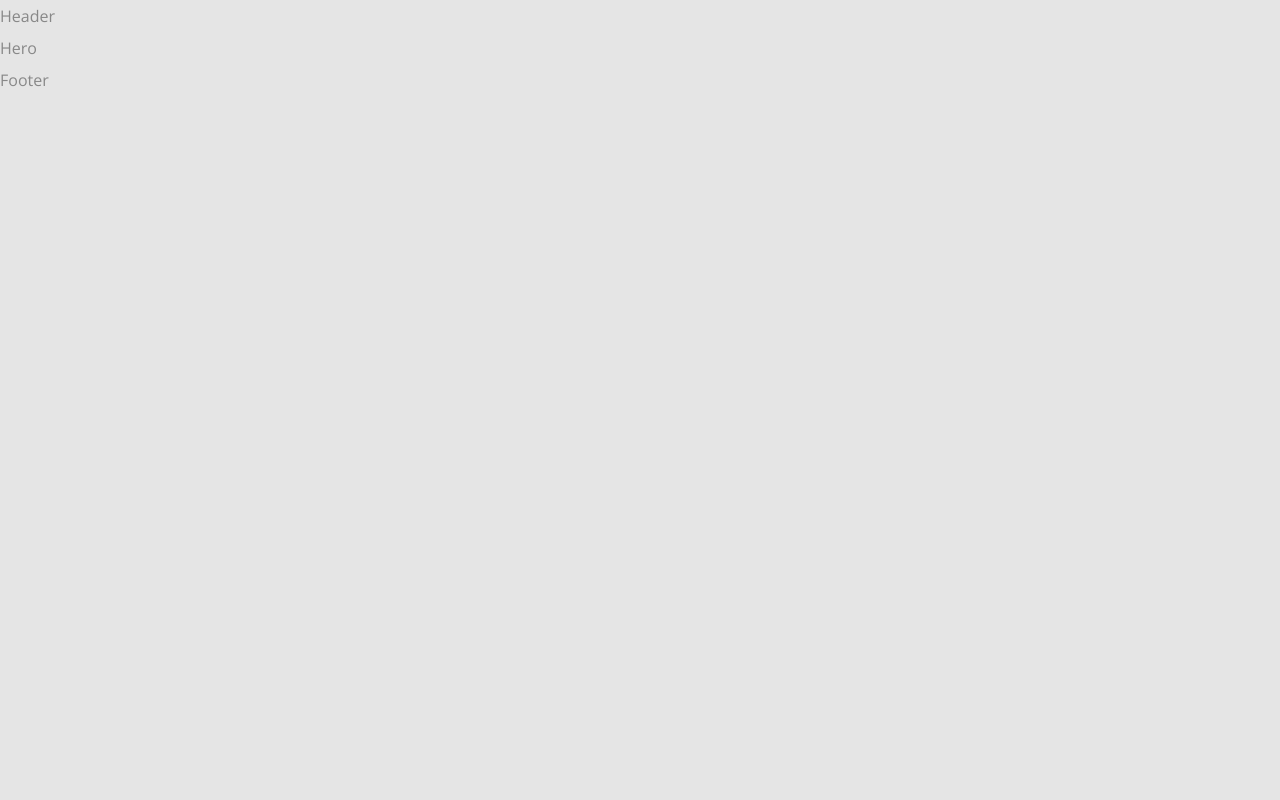
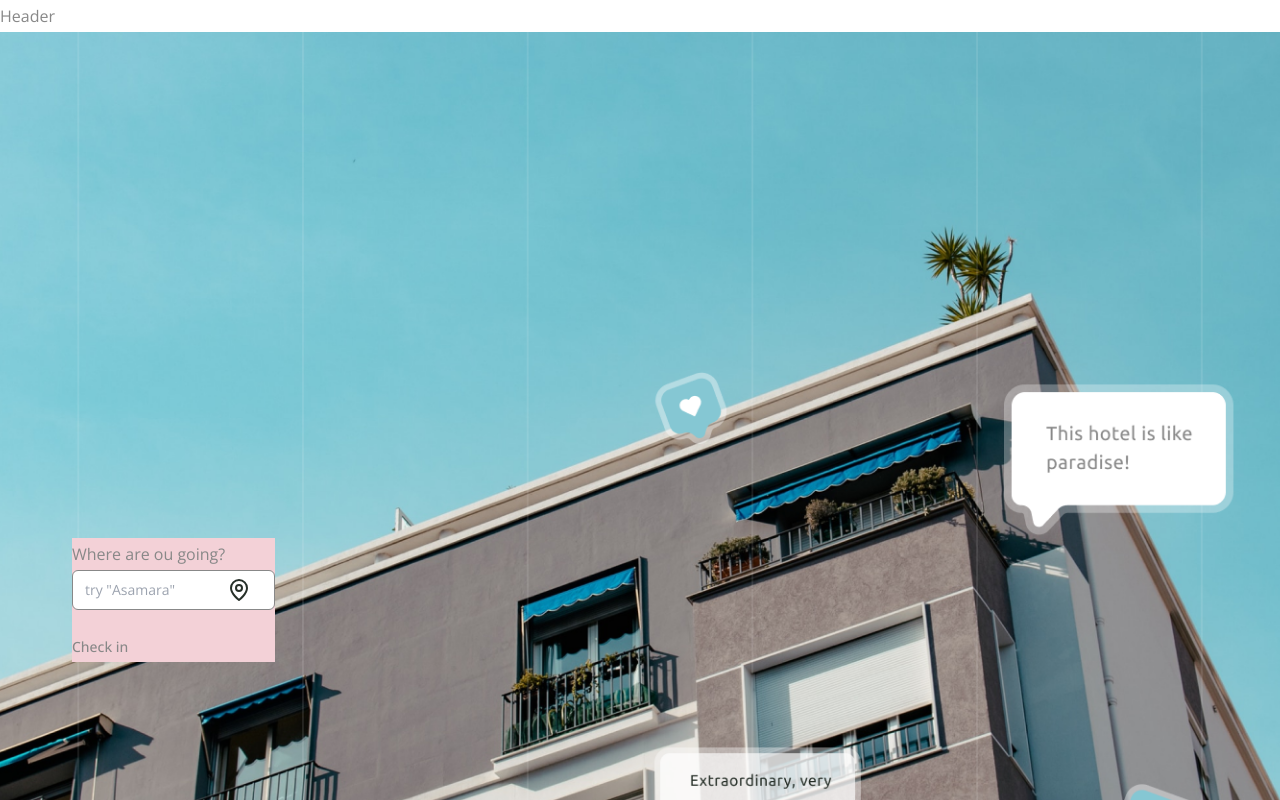
Before and after one commit to jossi30/hotely, a Next.js app: page / in a window 1280 px wide. Shown: the top 800 px of the page. Built offline with nearby package versions, Linux system fonts and the light colour scheme.

Commit message:
added and intialized a search box component

```diff
--- a/app/page.jsx
+++ b/app/page.jsx
@@ -3,10 +3,11 @@ import Header from '@/components/Header';
 import Hero from '@/components/Hero';
 
 export default function Home() {
-  return  <main>
+  return  <main className='max-w-[1440px] mx-auto bg-white overflow-hidden'>
             <Header />
             <Hero />
             <Footer />
+            <div className='h-[4000px]'></div>
      </main>
 
 }
--- /dev/null
+++ b/components/DatePicker.jsx
@@ -0,0 +1,16 @@
+'use client';
+import React, { useState } from 'react';
+
+import { cn } from '@/lib/utils';
+import { Button } from './ui/button';
+
+
+
+const DatePicker = () => {
+    const [date, setDate] = useState(null);
+  return (
+    date
+  )
+}
+
+export default DatePicker
--- a/components/Hero.jsx
+++ b/components/Hero.jsx
@@ -1,7 +1,11 @@
-import React from 'react'
+import SearchBox from "./SearchBox";
 
 const Hero = () => {
-  return <section>Hero</section>
+  return <section className="pt-24 pb-12 xl:h-[1087px] bg-hero2 xl:bg-hero bg-cover bg-center bg-no-repeat flex justify-center item-center">
+            <div className="container mx-auto flex items-center justify-center xl:justify-start">
+              <SearchBox />
+            </div>
+         </section>
 }
 
 export default Hero;
--- /dev/null
+++ b/components/SearchBox.jsx
@@ -0,0 +1,35 @@
+'use client';
+import { Input } from "./ui/input";
+import { Label } from "./ui/label";
+import { Button } from "./ui/button";
+import { Checkbox } from "./ui/checkbox";
+import { MapPin } from "lucide-react";
+
+import {motion} from "framer-motion";
+import { fadeIn } from "@/variants";
+import DatePicker from "./DatePicker";
+
+const SearchBox = () => {
+  return (
+    <div className="bg-pink">
+      <div>
+        <label htmlFor="destination">Where are ou going?</label>
+        <div className="relative flex items-center mb-[20px]">
+          <Input id='destination' placeholder = 'try "Asamara"' />
+          <MapPin size={24} className="absolute right-6 text-black"/>
+
+        </div>
+        <div>
+          {/*check in */}
+          <div>
+            <Label>Check in</Label>
+            <DatePicker />
+          </div>
+        </div>
+      </div>
+
+    </div>
+  )
+}
+
+export default SearchBox;
--- a/package.json
+++ b/package.json
@@ -17,6 +17,7 @@
     "@radix-ui/react-slot": "^1.0.2",
     "class-variance-authority": "^0.7.0",
     "clsx": "^2.1.1",
+    "date-fns": "^3.6.0",
     "framer-motion": "^11.2.4",
     "lucide-react": "^0.378.0",
     "next": "14.2.3",
--- /dev/null
+++ b/variants.jsx
@@ -0,0 +1,26 @@
+export const fadeIn = (direction, delay)  => {
+    return {
+        hidden: {
+            y: direction === 'up' ? 80 : direction === 'down' ? -80 : 0,
+            opacity: 0,
+            x: direction === 'left' ? 80 : direction === 'right' ? -80 : 0,
+            transition: {
+                type: 'tween',
+                duration: 1.5,
+                delay: delay,
+                ease: [0.25,0.6,0.3,0.8],
+            },
+        },
+        show: {
+            y: 0,
+            x: 0,
+            opacity: 1,
+            transition: {
+                type: 'tween',
+                duration: 1.4,
+                delay: delay,
+                ease: [0.25,0.25,0.25,0.75],
+            }
+        }
+    }
+}
```
Also changed, not shown: 1 other file (tests, documents, lock files or other folders).
